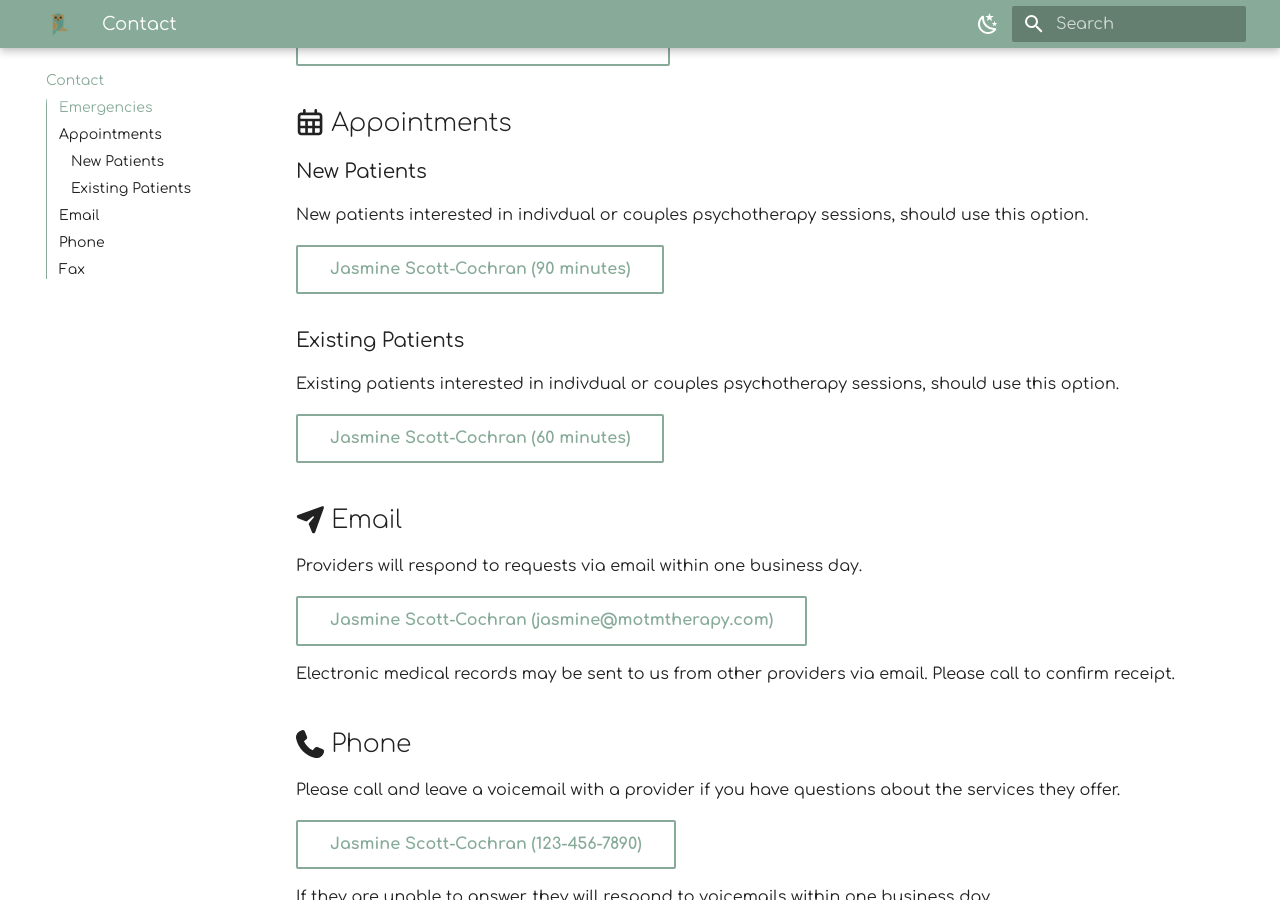
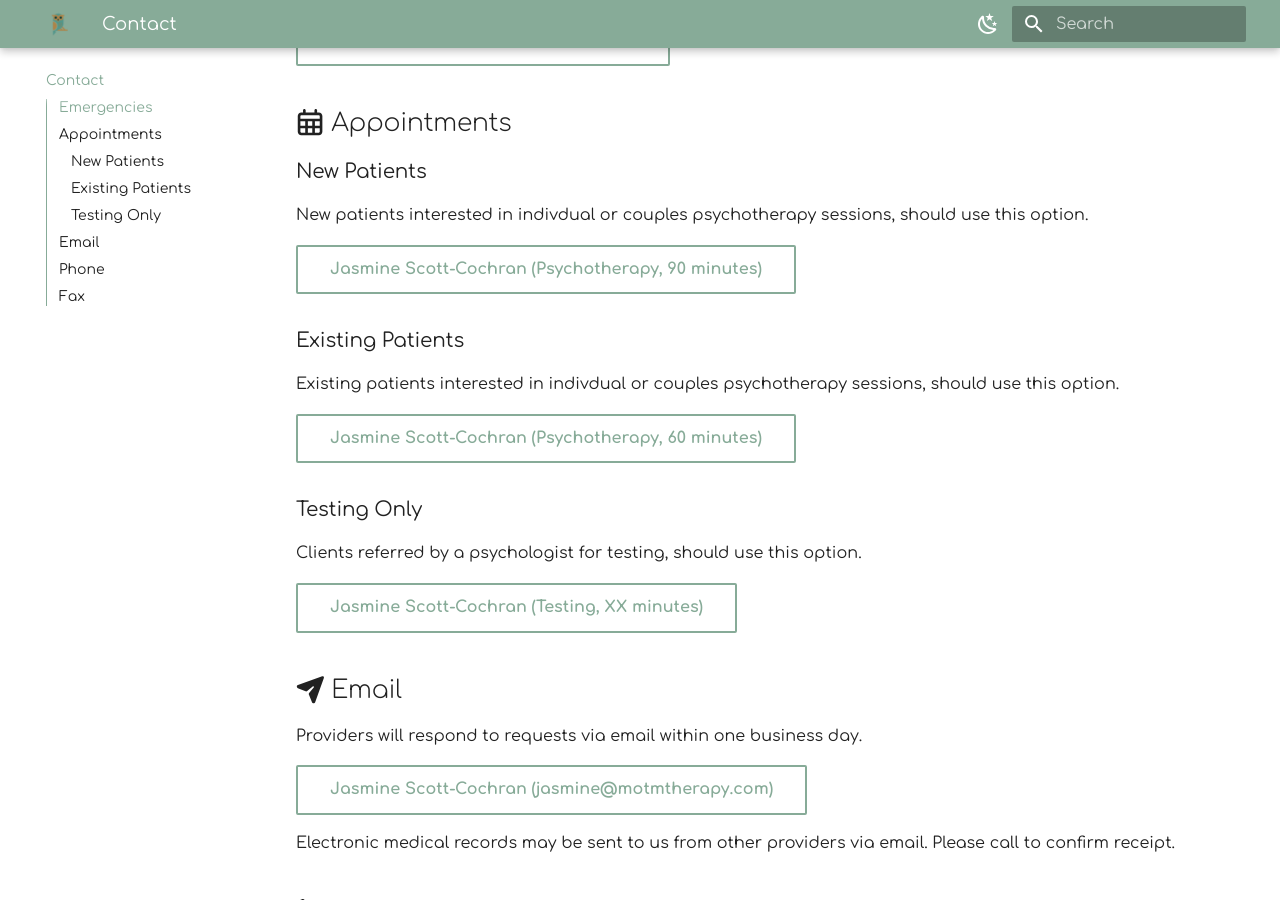
Before and after one commit to motm-therapy/website, an MkDocs documentation site: the page built from docs/contact.md, in a window 1280 px wide and 900 px high, scrolled down 411 px. Built offline with MkDocs 1.6.1 and Material for MkDocs 9.7.7, drawn with Linux system fonts in a browser that asks for light colours.

Commit message:
Update contact.md

```diff
--- a/docs/contact.md
+++ b/docs/contact.md
@@ -17,13 +17,19 @@ please call:
 
 New patients interested in indivdual or couples psychotherapy sessions, should use this option.
 
-[Jasmine Scott-Cochran (90 minutes)](https://google.com){ .md-button }
+[Jasmine Scott-Cochran (Psychotherapy, 90 minutes)](https://google.com){ .md-button }
 
 ### Existing Patients
 
 Existing patients interested in indivdual or couples psychotherapy sessions, should use this option.
 
-[Jasmine Scott-Cochran (60 minutes)](https://google.com){ .md-button }
+[Jasmine Scott-Cochran (Psychotherapy, 60 minutes)](https://google.com){ .md-button }
+
+### Testing Only
+
+Clients referred by a psychologist for testing, should use this option.
+
+[Jasmine Scott-Cochran (Testing, XX minutes)](https://google.com){ .md-button }
 
 ## :fontawesome-solid-paper-plane: Email
 
```
